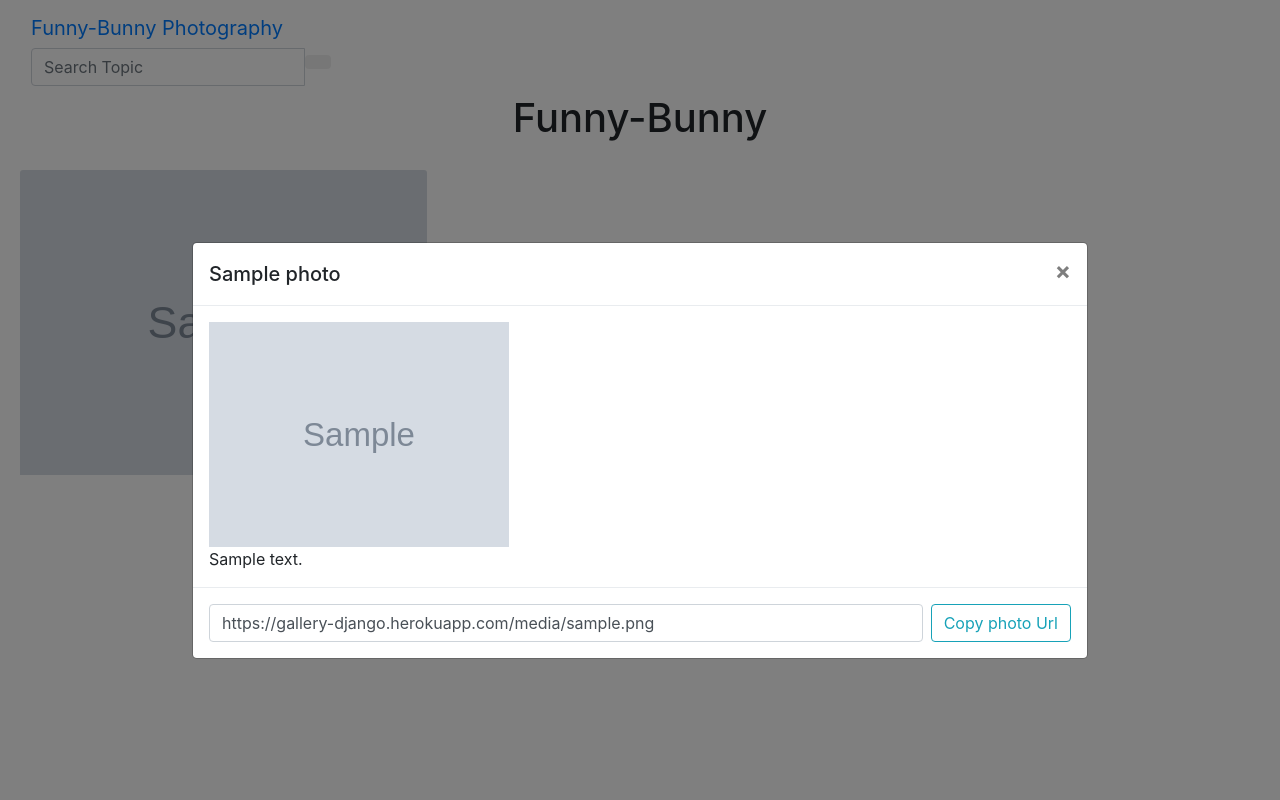
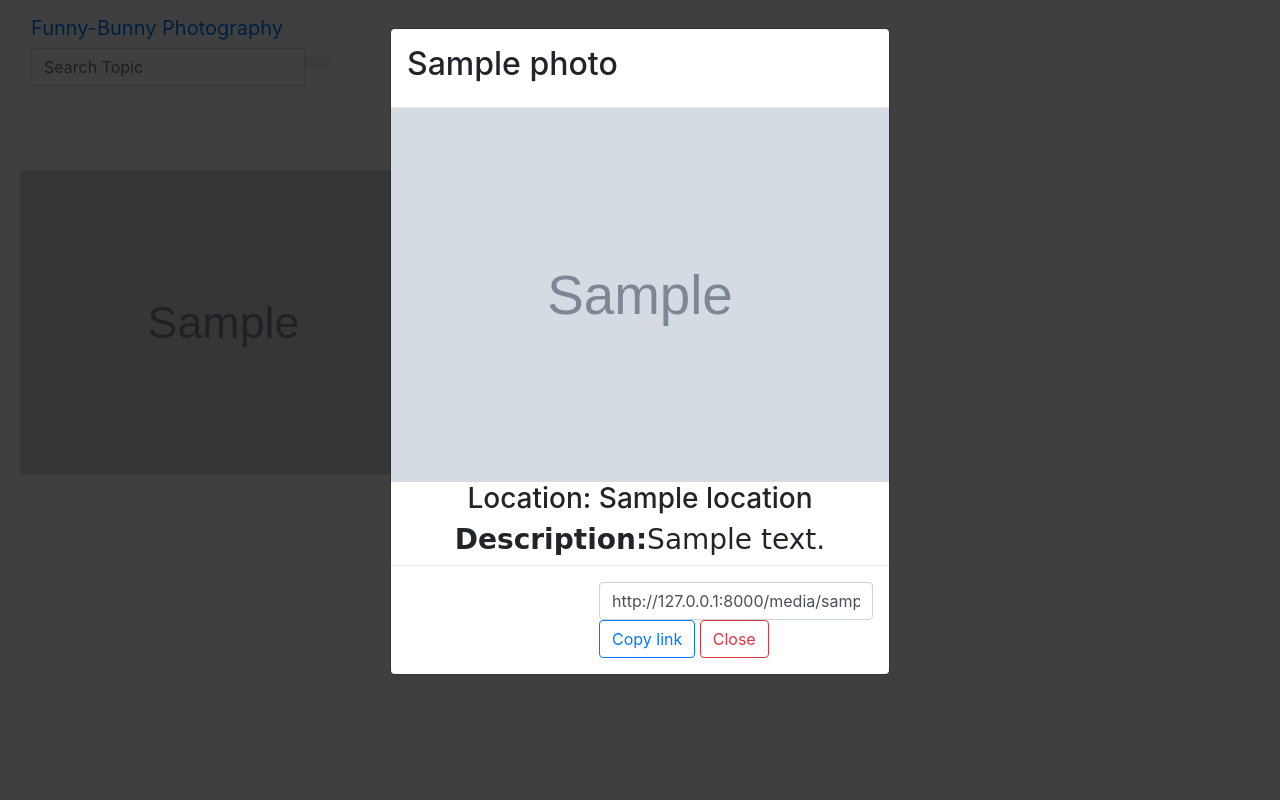
Before and after one commit to Okalll/Gallery, a Django app: page / in a window 1280 px wide, after a click that opens the changed part. Run offline with Django 3.2, Linux system fonts and the light colour scheme; tables that the repository leaves empty hold one stand-in row (values such as "Sample post"); grey boxes marked "Sample" are stand-in pictures; some libraries are stand-ins or nearby versions.

Commit message:
Add styles

```diff
--- a/photos/templates/index.html
+++ b/photos/templates/index.html
@@ -13,6 +13,9 @@
   <link rel="stylesheet" href="{% static 'css/bootstrap.min.css' %}">
   <link rel="stylesheet" href="{% static 'css/custom.css' %}">
   <link href="https://fonts.googleapis.com/css?family=Sacramento" rel="stylesheet">
+  <script src="https://code.jquery.com/jquery-3.2.1.slim.min.js" integrity="sha384-KJ3o2DKtIkvYIK3UENzmM7KCkRr/rE9/Qpg6aAZGJwFDMVNA/GpGFF93hXpG5KkN" crossorigin="anonymous"></script>
+  <script src="https://cdnjs.cloudflare.com/ajax/libs/popper.js/1.12.9/umd/popper.min.js" integrity="sha384-ApNbgh9B+Y1QKtv3Rn7W3mgPxhU9K/ScQsAP7hUibX39j7fakFPskvXusvfa0b4Q" crossorigin="anonymous"></script>
+  <script src="https://maxcdn.bootstrapcdn.com/bootstrap/4.0.0/js/bootstrap.min.js" integrity="sha384-JZR6Spejh4U02d8jOt6vLEHfe/JQGiRRSQQxSfFWpi1MquVdAyjUar5+76PVCmYl" crossorigin="anonymous"></script>
   {%endblock%}
 </head>
 
@@ -26,47 +29,70 @@
 
       {% for photo in photos %}
       <div class="col-md-4">
+
+
+
         <img style="width: 100%; margin: 20px;" src="{{photo.photo.url}}" class="card-img-top img-fluid" alt="photo" data-toggle="modal" data-target="#{{photo.id}}">
+        <!-- Modal -->
+        <!-- <div class="modal fade" id="myModal" role="dialog" style="background-image:url('{{image.image.url}}');background-size: cover" > -->
+        <div class="modal fade" id="{{photo.id}}" role="dialog">
+          <div class="modal-dialog">
 
-        <!-- photo Details modal -->
+            <!-- Modal content-->
+            <div class="modal-content">
 
-        <div class="modal fade bd-example-modal-lg" id="{{photo.id}}" tabindex="-1" role="dialog" aria-labelledby="photoTitle" aria-hidden="true">
-          <div style="max-width:70%; max-height:50%; padding-top:100px;" class="modal-dialog modal-dialog-centered" role="document">
-            <div class="modal-content">
               <div class="modal-header">
-                <h5 class="modal-title" id="photoTitle">{{photo.name}}</h5>
-                <button type="button" class="close" data-dismiss="modal" aria-label="Close">
-                  <span aria-hidden="true">&times;</span>
-                </button>
+
+                <h2 class="text-center">{{photo.name}}</h2>
+
               </div>
-              <div class="modal-body">
-                <img src="{{photo.photo.url}}" class="img-fluid" alt="photo" style="width:300px">
-                <br>
-                {{photo.description}}
-              </div>
+
+              <img src="{{photo.photo.url}}" class="img-responsive">
+
+              <h3 class="text-center">Location: {{ photo.location}} </h3>
+
+
+              <h3 class="text-center" style="font-family: 'Loved by the King', cursive;"> <strong>Description:</strong>{{ photo.description}} </h3>
+
+
               <div class="modal-footer">
-                <input class="form-control input-lg" type="text" value="https://gallery-django.herokuapp.com{{photo.photo.url}}" id="{{photo.id}}-url">
-                <button class="btn btn-outline-info" onclick="copyUrl('{{photo.id}}-url')">Copy photo Url</button>
+                <form>
+                  <input class="form-control" type="text" id="link" value="http://127.0.0.1:8000{{photo.photo.url}}">
+                  <button onclick="copyLink()" class="btn btn-outline-primary">Copy link</button>
+                  <button type="button" class="btn btn-outline-danger" data-dismiss="modal">Close</button>
+                </form>
+
               </div>
             </div>
+
           </div>
         </div>
+
+
+        <script>
+          function copyLink() {
+            /* Get the text field */
+            var copyText = document.getElementById("link");
+            /* Select the text field */
+            copyText.select();
+            /* Copy the text inside the text field */
+            document.execCommand("copy");
+            /* Alert the copied text */
+            alert("Ready to share the link: " + copyText.value);
+          }
+        </script>
+
       </div>
-      <script type="text/javascript">
-        function copyUrl(element) {
-          var myVar = document.getElementById(element)
-          myVar.select();
-          document.execCommand('copy')
-        }
-      </script>
+
       {% empty %}
       <h3 class="text-center">There are No photos</h3>
-      {% endfor %}
     </div>
+    {% endfor %}
+  </div>
 
 
-    {% endblock %}
-  </div>
+  {% endblock %}
+
 </body>
 
 </html>
--- a/virtual/pyvenv.cfg
+++ b/virtual/pyvenv.cfg
@@ -1,3 +1,3 @@
-home = /usr/bin
+home = /home/moringa/virtual/bin
 include-system-site-packages = false
 version = 3.6.7
```
Also changed, not shown: photos/templates/search.html (+2 -5 lines), media/photos/fahari_dkqmRx0.jpg (added).
